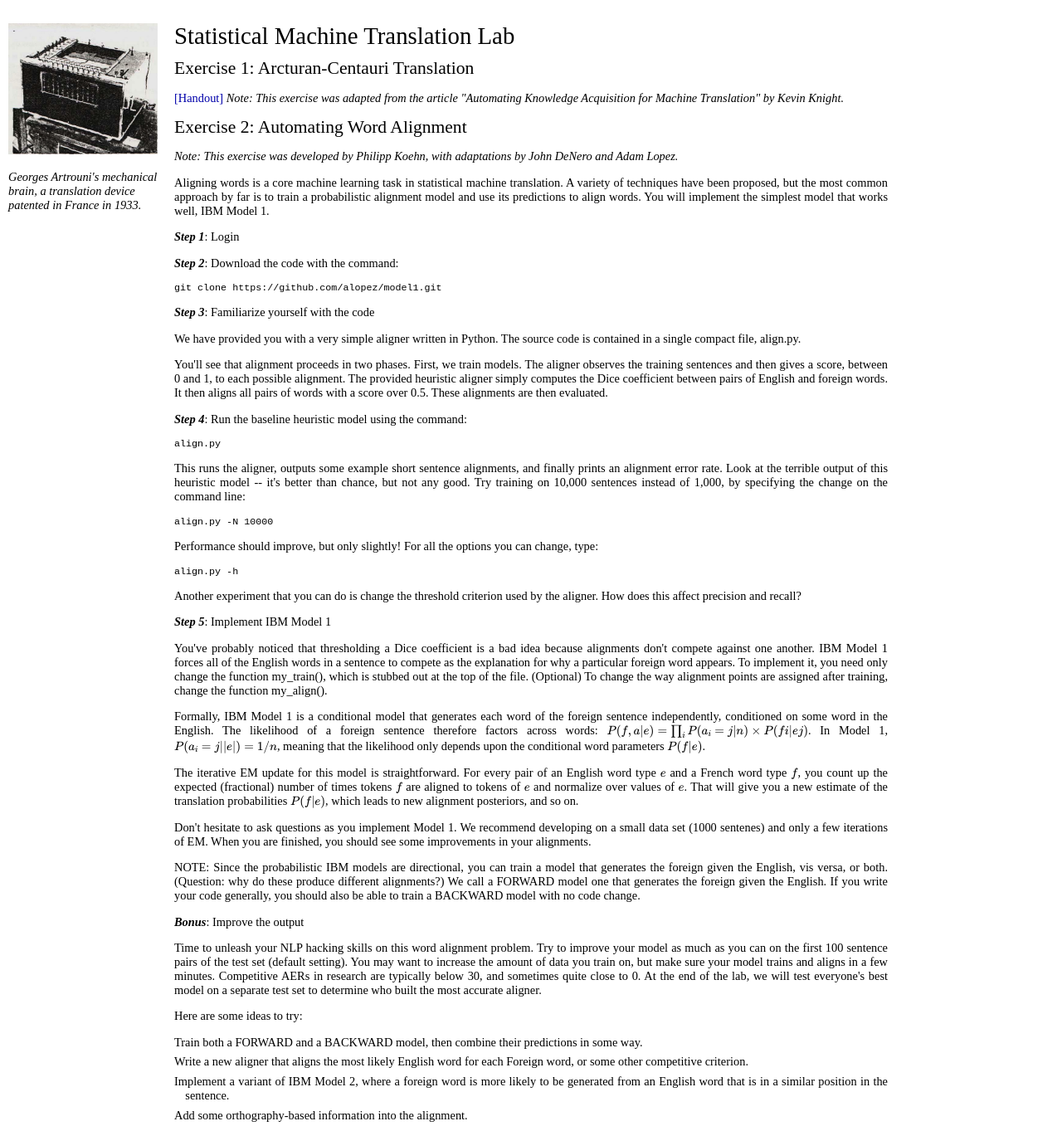
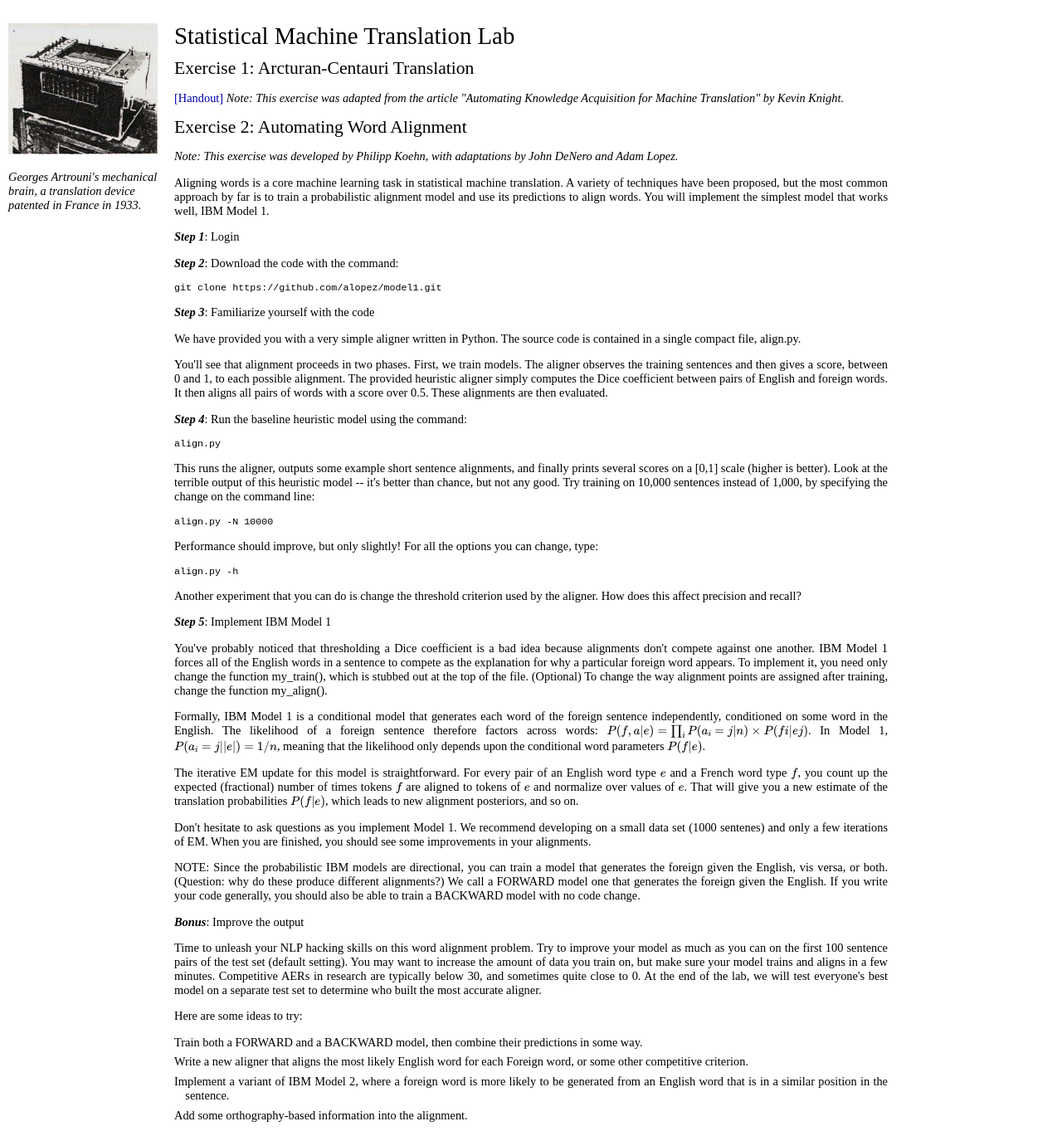
Before and after one commit to alopez/alopez.github.com, a Jekyll site: the page summerschool2011.html, which Jekyll copies as it is, in a window 1280 px wide. Shown: the whole page at 83% size. Built offline with Jekyll 4.4.1, drawn with Linux system fonts in a browser that asks for light colours; formulas are drawn with MathJax 3.

Commit message:
Update summer school page

```diff
--- a/summerschool2011.html
+++ b/summerschool2011.html
@@ -59,7 +59,7 @@
 
   </p><pre>align.py </pre>
 
-<p>This runs the aligner, outputs some example short sentence alignments, and finally prints an alignment error rate.  Look at the terrible output of this heuristic model -- it's better than chance, but not any good.
+<p>This runs the aligner, outputs some example short sentence alignments, and finally prints several scores on a [0,1] scale (higher is better).  Look at the terrible output of this heuristic model -- it's better than chance, but not any good.
 Try training on 10,000 sentences instead of 1,000, by specifying the change on the command line:</p>
 
   <pre>align.py -N 10000</pre>
```
